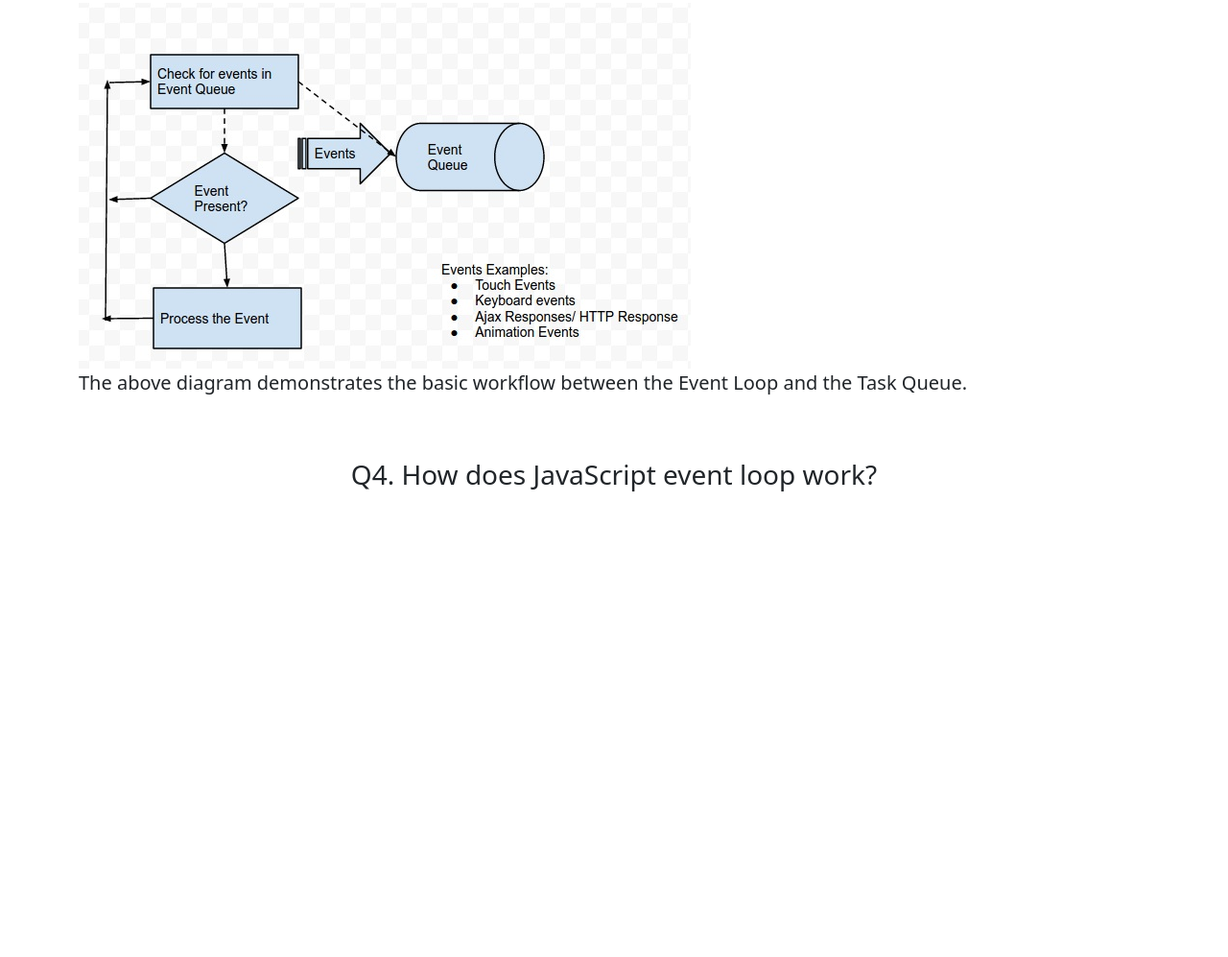
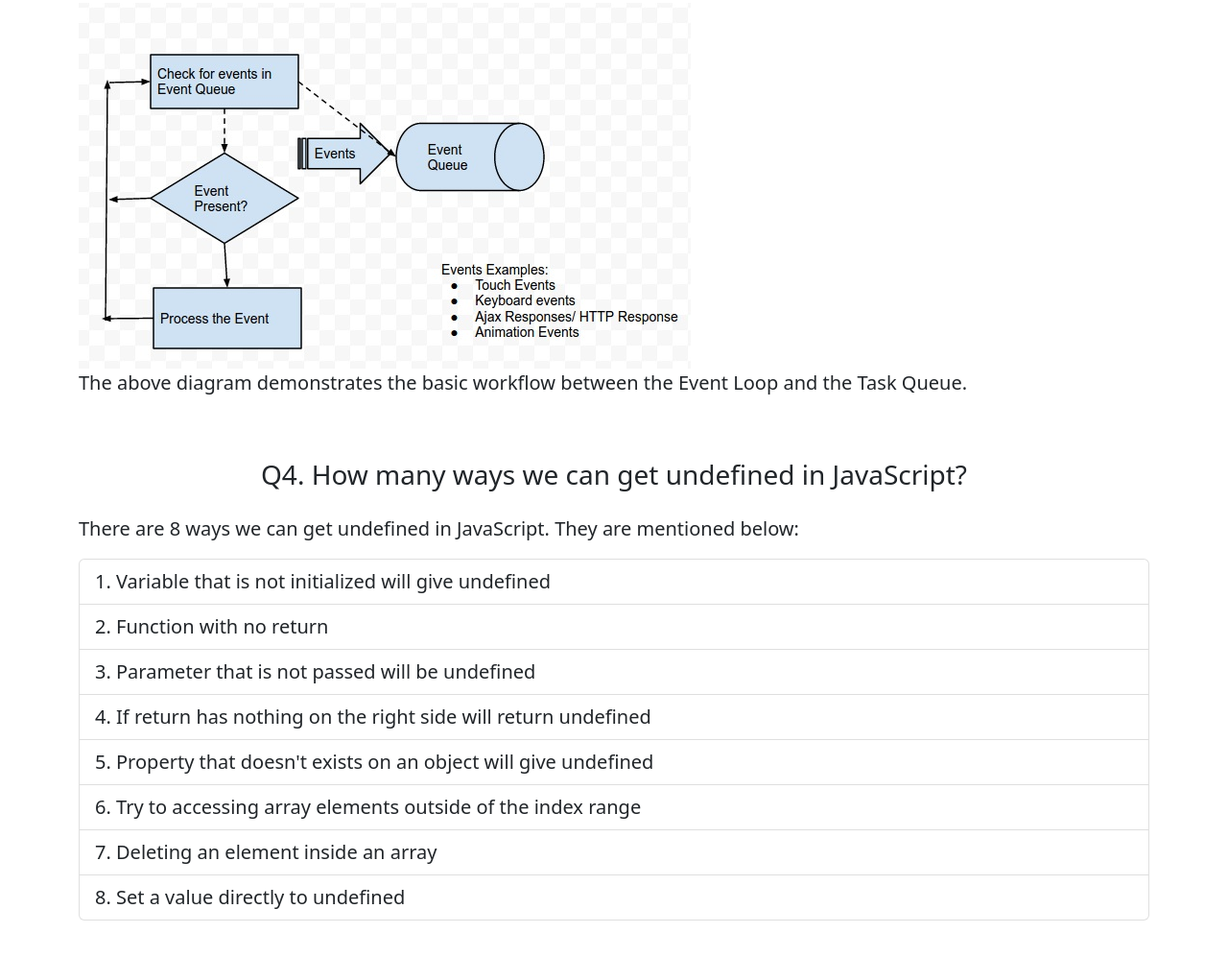
Before and after one commit to SheikhMujib/type-star, a plain HTML site: page blog.html in a window 1280 px wide. Shown: the part 1304-2301 px from the top of the page at 96% size. Before the commit the page ends 1840 px from the top, so only its background shows below. Drawn offline with nearby package versions, Linux system fonts and the light colour scheme.

Commit message:
Question-answer No-4 added

```diff
--- a/blog.html
+++ b/blog.html
@@ -104,13 +104,21 @@
             </div>
         </div>
         <!-- Question-answer-04 -->
-        <div class="row">
+        <div class="row mb-5">
             <div class="col fs-5">
-                <h3 class="text-center mb-4">Q4. How does JavaScript event loop work?
+                <h3 class="text-center mb-4">Q4. How many ways we can get undefined in JavaScript?
                 </h3>
-                <p>
-
-                </p>
+                <p>There are 8 ways we can get undefined in JavaScript. They are mentioned below:</p>
+                <ol class="list-group list-group-numbered">
+                    <li class="list-group-item">Variable that is not initialized will give undefined</li>
+                    <li class="list-group-item">Function with no return</li>
+                    <li class="list-group-item">Parameter that is not passed will be undefined</li>
+                    <li class="list-group-item">If return has nothing on the right side will return undefined</li>
+                    <li class="list-group-item">Property that doesn't exists on an object will give undefined</li>
+                    <li class="list-group-item">Try to accessing array elements outside of the index range</li>
+                    <li class="list-group-item">Deleting an element inside an array</li>
+                    <li class="list-group-item">Set a value directly to undefined</li>
+                </ol>
             </div>
         </div>
         <!-- bootstrap cdn-->
```
